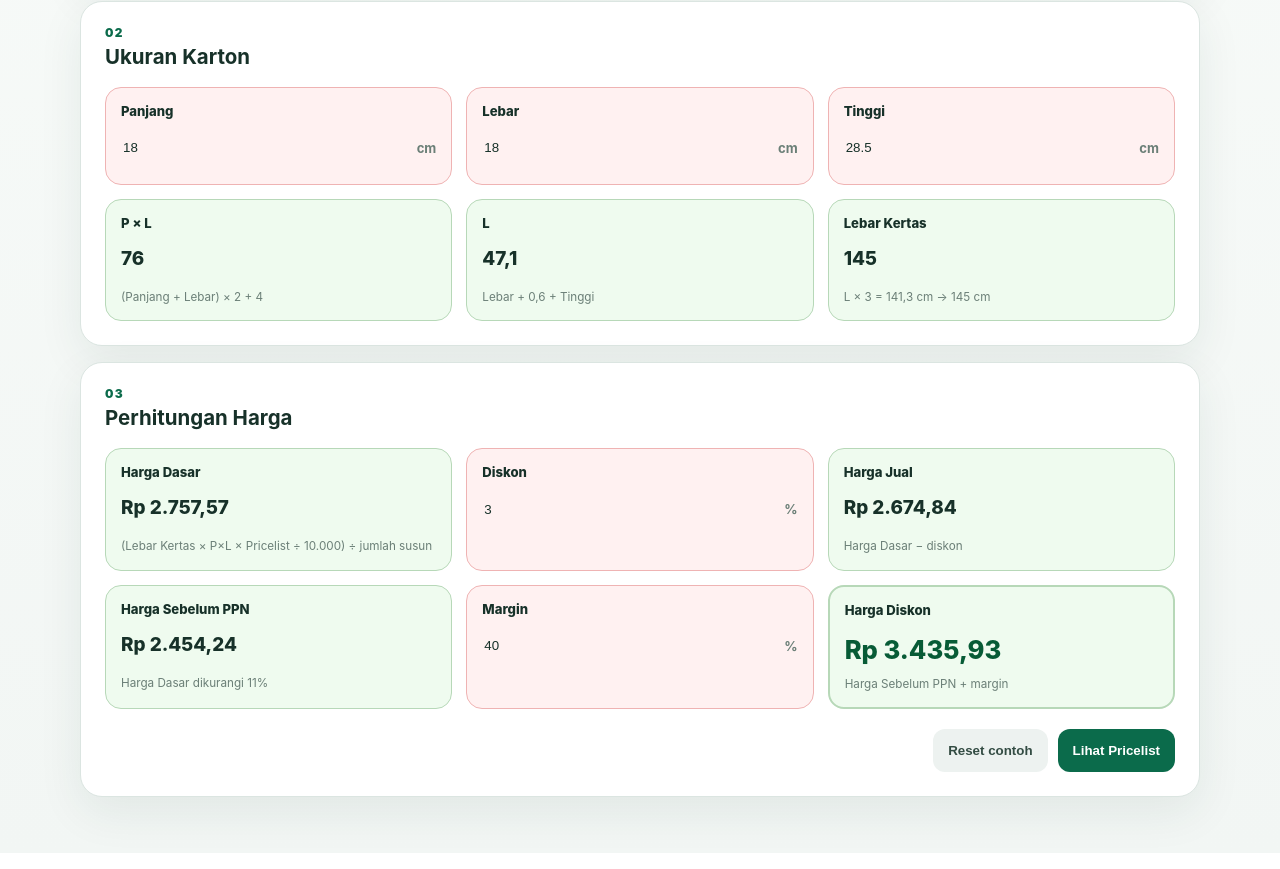
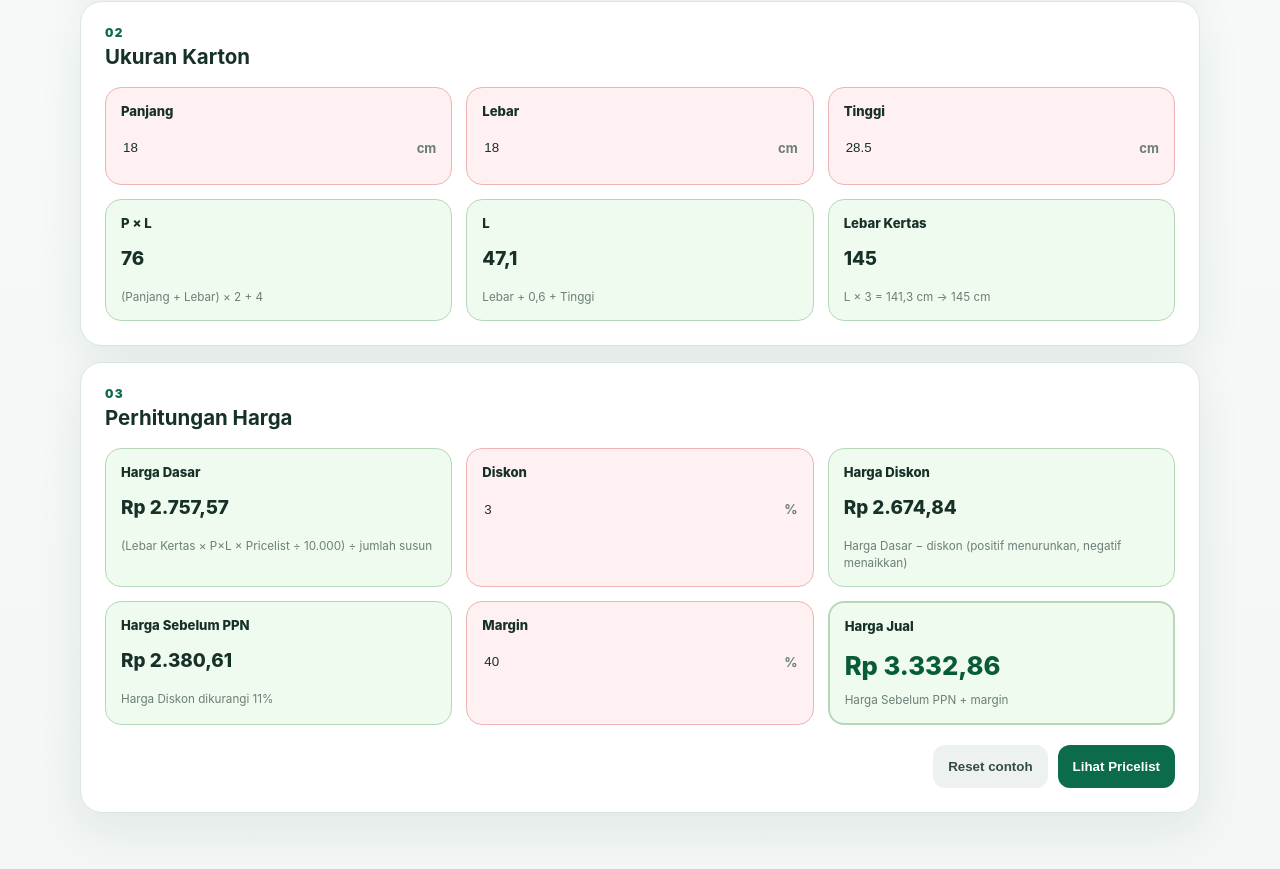
Before and after one commit to alfajrin23/hargacartoon, a plain HTML site: page index.html in a window 1280 px wide. Shown: the part 418-1287 px from the top of the page. Drawn offline with Linux system fonts and the light colour scheme.

Commit message:
Update carton width and price calculation flow

```diff
--- a/index.html
+++ b/index.html
@@ -10,7 +10,7 @@
 <section class="hero"><div><p class="eyebrow">PRICE CALCULATOR</p><h1>Kalkulator Pricelist Karton</h1><p class="desc">Pilih substance dan spec material, masukkan ukuran, lalu harga dihitung otomatis.</p></div><div class="legend"><span><i class="dot red"></i>Input manual</span><span><i class="dot green"></i>Otomatis</span></div></section>
 <section class="card"><div class="head"><p class="step">01</p><h2>Spesifikasi Material</h2></div><div class="grid spec"><label class="field input wide"><span>Substance</span><select id="substance"></select></label><label class="field input"><span>Spec Material</span><select id="spec"><option>BF</option><option>CF</option><option>AF</option><option selected>BC/F</option><option>BA/F</option><option>E/F</option></select></label><div class="field output"><span>Harga Pricelist</span><output id="price">-</output><small>Berdasarkan Substance + Spec Material.</small></div></div></section>
 <section class="card"><div class="head"><p class="step">02</p><h2>Ukuran Karton</h2></div><div class="grid"><label class="field input"><span>Panjang</span><div class="row"><input id="panjang" type="number" min="0" step="0.1" value="18"><b class="unit">cm</b></div></label><label class="field input"><span>Lebar</span><div class="row"><input id="lebar" type="number" min="0" step="0.1" value="18"><b class="unit">cm</b></div></label><label class="field input"><span>Tinggi</span><div class="row"><input id="tinggi" type="number" min="0" step="0.1" value="28.5"><b class="unit">cm</b></div></label><div class="field output"><span>P × L</span><output id="pxl">-</output><small>(Panjang + Lebar) × 2 + 4</small></div><div class="field output"><span>L</span><output id="nilaiL">-</output><small>Lebar + 0,6 + Tinggi</small></div><div class="field output"><span>Lebar Kertas</span><output id="lebarKertas">-</output><small id="paperRule">Target 100–180 cm, dibulatkan ke atas kelipatan 5</small></div></div></section>
-<section class="card"><div class="head"><p class="step">03</p><h2>Perhitungan Harga</h2></div><div class="grid"><div class="field output"><span>Harga Dasar</span><output id="hargaDasar">-</output><small>(Lebar Kertas × P×L × Pricelist ÷ 10.000) ÷ jumlah susun</small></div><label class="field input"><span>Diskon</span><div class="row"><input id="diskon" type="number" step="0.1" value="3"><b class="unit">%</b></div></label><div class="field output"><span>Harga Jual</span><output id="hargaDiskon">-</output><small>Harga Dasar − diskon</small></div><div class="field output"><span>Harga Sebelum PPN</span><output id="hargaSebelumPPN">-</output><small>Harga Dasar dikurangi 11%</small></div><label class="field input"><span>Margin</span><div class="row"><input id="margin" type="number" min="0" step="0.1" value="40"><b class="unit">%</b></div></label><div class="field output final"><span>Harga Diskon</span><output id="hargaJual">-</output><small>Harga Sebelum PPN + margin</small></div></div><div class="actions"><button id="reset" class="secondary">Reset contoh</button><button id="toggle" class="primary">Lihat Pricelist</button></div></section>
+<section class="card"><div class="head"><p class="step">03</p><h2>Perhitungan Harga</h2></div><div class="grid"><div class="field output"><span>Harga Dasar</span><output id="hargaDasar">-</output><small>(Lebar Kertas × P×L × Pricelist ÷ 10.000) ÷ jumlah susun</small></div><label class="field input"><span>Diskon</span><div class="row"><input id="diskon" type="number" step="0.1" value="3"><b class="unit">%</b></div></label><div class="field output"><span>Harga Diskon</span><output id="hargaDiskon">-</output><small>Harga Dasar − diskon (positif menurunkan, negatif menaikkan)</small></div><div class="field output"><span>Harga Sebelum PPN</span><output id="hargaSebelumPPN">-</output><small>Harga Diskon dikurangi 11%</small></div><label class="field input"><span>Margin</span><div class="row"><input id="margin" type="number" min="0" step="0.1" value="40"><b class="unit">%</b></div></label><div class="field output final"><span>Harga Jual</span><output id="hargaJual">-</output><small>Harga Sebelum PPN + margin</small></div></div><div class="actions"><button id="reset" class="secondary">Reset contoh</button><button id="toggle" class="primary">Lihat Pricelist</button></div></section>
 <section class="card" id="tableCard" hidden><div class="head"><p class="step">DATA</p><h2>Pricelist Material</h2><p class="note">Nominal ribuan sesuai tabel sumber.</p></div><div class="tableWrap"><table><thead><tr><th>No</th><th colspan="3">Substance</th><th>BF</th><th>CF</th><th>AF</th><th>BC/F</th><th>BA/F</th><th>E/F</th></tr></thead><tbody id="tbody"></tbody></table></div></section>
 </main><script>
 const cols=['BF','CF','AF','BC/F','BA/F','E/F'];
@@ -19,6 +19,6 @@ const data=[
 const $=id=>document.getElementById(id),nf=new Intl.NumberFormat('id-ID',{maximumFractionDigits:4}),inf=new Intl.NumberFormat('id-ID'),money=new Intl.NumberFormat('id-ID',{style:'currency',currency:'IDR',maximumFractionDigits:2});
 const label=r=>r[1].map(x=>x.replace(/\s+/g,'')).join(' / ');$('substance').innerHTML=data.map(r=>`<option value="${r[0]}">${label(r)}</option>`).join('');$('substance').value='3';$('tbody').innerHTML=data.map(r=>`<tr><td>${r[0]}</td>${r[1].map(x=>`<td>${x}</td>`).join('')}${r[2].map(x=>`<td>${inf.format(x)}</td>`).join('')}</tr>`).join('');
 function n(id){const v=parseFloat($(id).value);return Number.isFinite(v)?v:0}
-function calc(){const row=data.find(r=>String(r[0])===$('substance').value),ci=cols.indexOf($('spec').value),unit=row?.[2]?.[ci],p=n('panjang'),l=n('lebar'),t=n('tinggi'),disc=n('diskon')/100,mar=Math.max(0,n('margin'))/100,pxl=(p+l)*2+4,nl=l+.6+t,susun=nl>0?Math.max(1,Math.ceil(100/nl)):0,raw=nl*susun,lk=susun?Math.ceil(raw/5)*5:0,valid=susun>0&&raw>=100&&raw<=180&&lk<=180;$('pxl').textContent=nf.format(pxl);$('nilaiL').textContent=nf.format(nl);$('lebarKertas').textContent=valid?nf.format(lk):'Tidak tersedia';$('paperRule').textContent=valid?`L × ${susun} = ${nf.format(raw)} cm → ${nf.format(lk)} cm`:'Tidak ada pengali yang menghasilkan 100–180 cm';$('price').textContent=Number.isFinite(unit)?inf.format(unit):'-';if(!Number.isFinite(unit)||!valid){['hargaDasar','hargaDiskon','hargaSebelumPPN','hargaJual'].forEach(id=>$(id).textContent='-');return}const hd=(lk*pxl*unit/10000)/susun,hdis=hd-(hd*disc),hBefore=hd-(hd*.11),hj=hBefore+(hBefore*mar);$('hargaDasar').textContent=money.format(hd);$('hargaDiskon').textContent=money.format(hdis);$('hargaSebelumPPN').textContent=money.format(hBefore);$('hargaJual').textContent=money.format(hj)}
+function calc(){const row=data.find(r=>String(r[0])===$('substance').value),ci=cols.indexOf($('spec').value),unit=row?.[2]?.[ci],p=n('panjang'),l=n('lebar'),t=n('tinggi'),disc=n('diskon')/100,mar=Math.max(0,n('margin'))/100,pxl=(p+l)*2+4,nl=l+.6+t,susun=nl>0?Math.max(1,Math.ceil(100/nl)):0,raw=nl*susun,lk=susun?Math.max(100,Math.ceil(raw/5)*5):0,valid=susun>0&&raw>=100&&raw<=180&&lk<=180;$('pxl').textContent=nf.format(pxl);$('nilaiL').textContent=nf.format(nl);$('lebarKertas').textContent=valid?nf.format(lk):'Tidak tersedia';$('paperRule').textContent=valid?`L × ${susun} = ${nf.format(raw)} cm → ${nf.format(lk)} cm`:'Tidak ada pengali yang menghasilkan 100–180 cm';$('price').textContent=Number.isFinite(unit)?inf.format(unit):'-';if(!Number.isFinite(unit)||!valid){['hargaDasar','hargaDiskon','hargaSebelumPPN','hargaJual'].forEach(id=>$(id).textContent='-');return}const hd=(lk*pxl*unit/10000)/susun,hdis=hd-(hd*disc),hBefore=hdis-(hdis*.11),hj=hBefore+(hBefore*mar);$('hargaDasar').textContent=money.format(hd);$('hargaDiskon').textContent=money.format(hdis);$('hargaSebelumPPN').textContent=money.format(hBefore);$('hargaJual').textContent=money.format(hj)}
 ['substance','spec','panjang','lebar','tinggi','diskon','margin'].forEach(id=>{$(id).addEventListener('input',calc);$(id).addEventListener('change',calc)});$('reset').onclick=()=>{$('substance').value='3';$('spec').value='BC/F';$('panjang').value=18;$('lebar').value=18;$('tinggi').value=28.5;$('diskon').value=3;$('margin').value=40;calc()};$('toggle').onclick=()=>{const c=$('tableCard'),open=c.hidden;c.hidden=!open;$('toggle').textContent=open?'Sembunyikan Pricelist':'Lihat Pricelist'};calc();
 </script></body></html>
```
